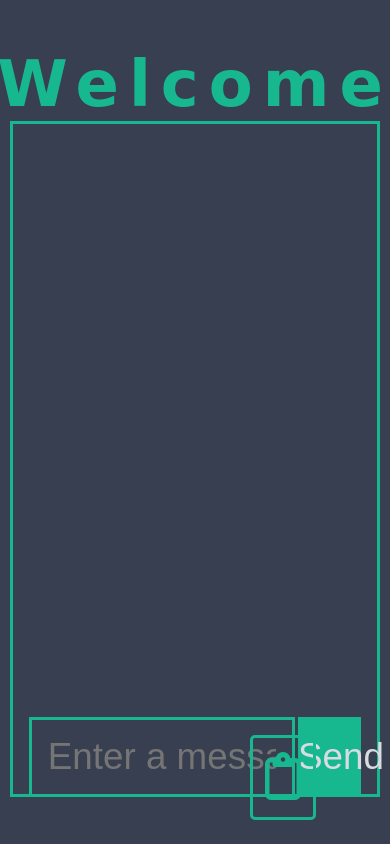
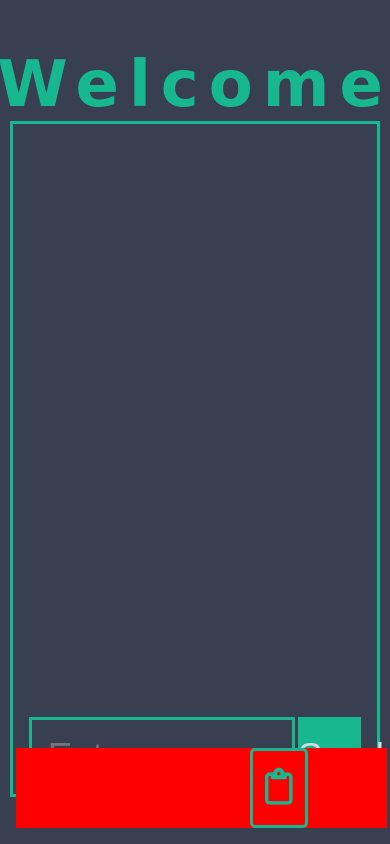
Before and after one commit to Yasteel/StorkerChat, a website: page public/chat.html in a window 390 px wide. Drawn offline with nearby package versions, Linux system fonts and the light colour scheme; no server answers; a web font is replaced by a local one.

Commit message:
fixed position -> .room_id

```diff
--- a/public/css/structure.css
+++ b/public/css/structure.css
@@ -204,9 +204,10 @@ input[type="submit"]
 
   .room_id
   {
-    position: absolute;
+    background: red;
+    position: fixed;
     left: 1rem;
-    bottom: 1.5rem;
+    bottom: 1rem;
     display: flex;
     flex-direction: row;
     width: 95vw;
@@ -214,13 +215,13 @@ input[type="submit"]
 
   #room_id
   {
-    font-size: 2.6rem;
+    font-size: 2.3rem;
     width: 60vw;
     height: 5rem;
   }
 
   .copy
   {
-    font-size: 3rem;
+    font-size: 2.3rem;
   }
 }
```
